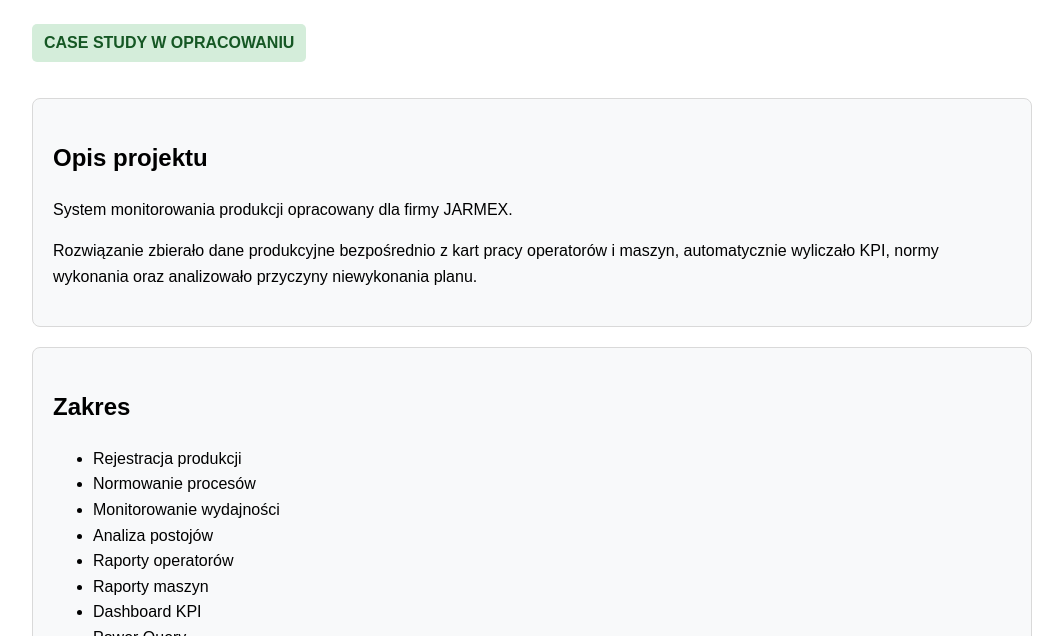
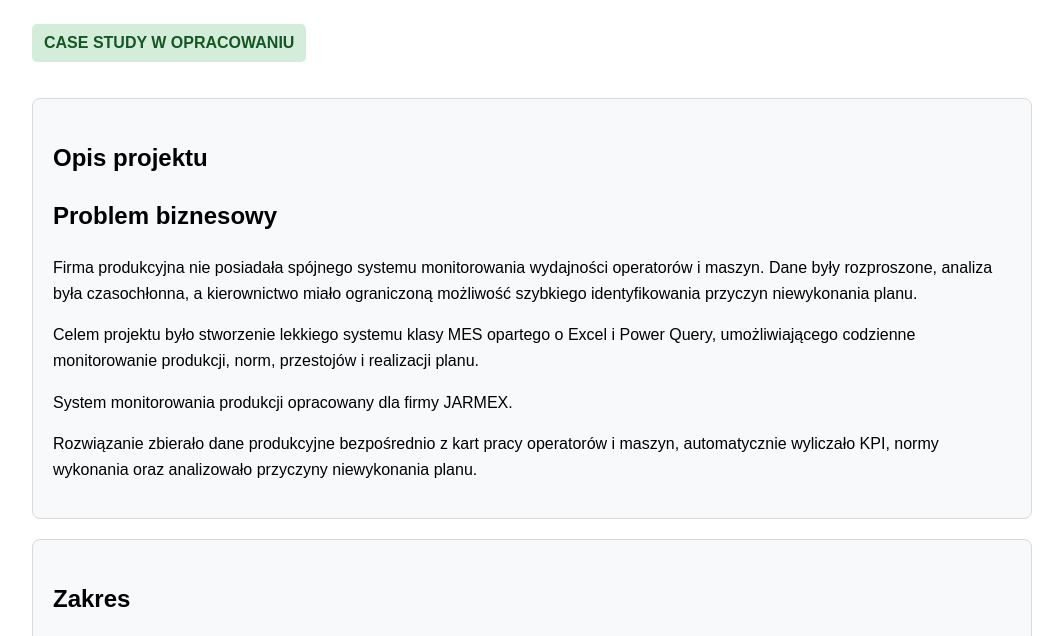
Before and after one commit to Kizy32/portfolio, a plain HTML site: page p01_jarmex_mes_lite/index.html in a window 1280 px wide. Shown: the part 146-782 px from the top of the page, without its empty margins (108-1171 px from the left). Drawn offline with Linux system fonts and the light colour scheme.

Commit message:
Update index.html

```diff
--- a/p01_jarmex_mes_lite/index.html
+++ b/p01_jarmex_mes_lite/index.html
@@ -54,7 +54,20 @@
 
 <div class="box">
     <h2>Opis projektu</h2>
+<h2>Problem biznesowy</h2>
 
+<p>
+Firma produkcyjna nie posiadała spójnego systemu monitorowania
+wydajności operatorów i maszyn. Dane były rozproszone,
+analiza była czasochłonna, a kierownictwo miało ograniczoną
+możliwość szybkiego identyfikowania przyczyn niewykonania planu.
+</p>
+
+<p>
+Celem projektu było stworzenie lekkiego systemu klasy MES
+opartego o Excel i Power Query, umożliwiającego codzienne
+monitorowanie produkcji, norm, przestojów i realizacji planu.
+</p>
     <p>
         System monitorowania produkcji opracowany dla firmy JARMEX.
     </p>
```
